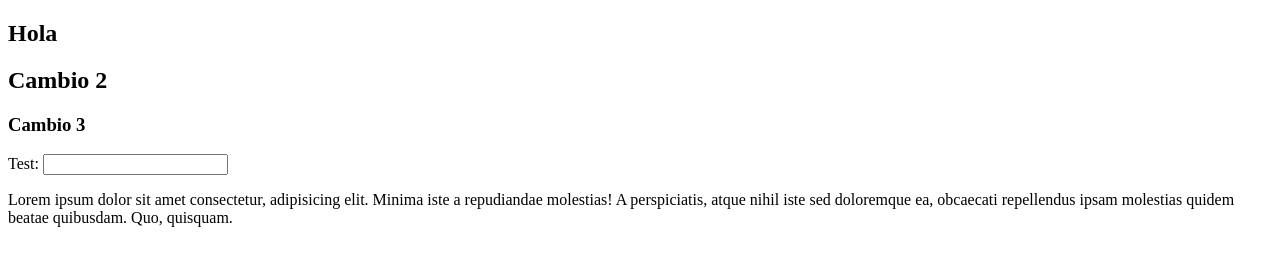
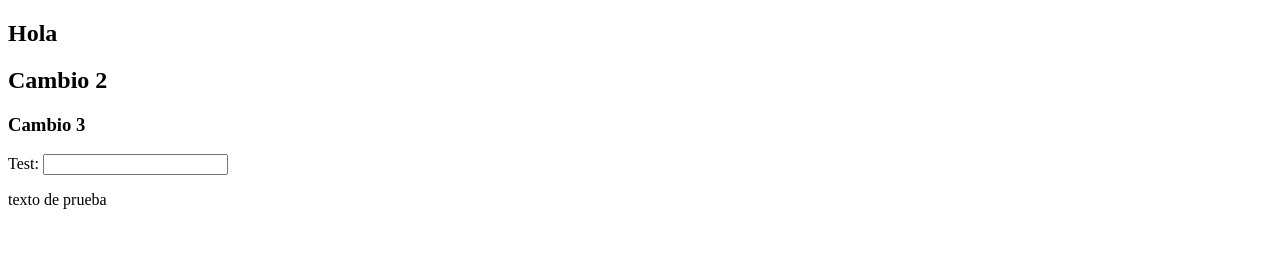
Before and after one commit to pedrovelasquez9/git-test, a plain HTML site: page index.html in a window 1280 px wide. Drawn offline with Linux system fonts and the light colour scheme.

Commit message:
feat: merge from other feature

```diff
--- a/index.html
+++ b/index.html
@@ -13,12 +13,7 @@
       <h3>Cambio 3</h3>
       <label for="test">Test:</label>
       <input type="text" id="test" />
-      <p>
-        Lorem ipsum dolor sit amet consectetur, adipisicing elit. Minima iste a
-        repudiandae molestias! A perspiciatis, atque nihil iste sed doloremque
-        ea, obcaecati repellendus ipsam molestias quidem beatae quibusdam. Quo,
-        quisquam.
-      </p>
+      <p>texto de prueba</p>
     </section>
     <footer></footer>
   </body>
```
